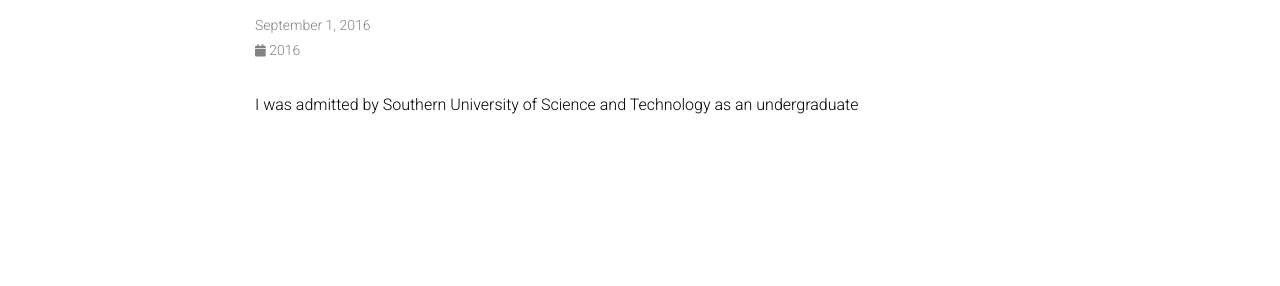
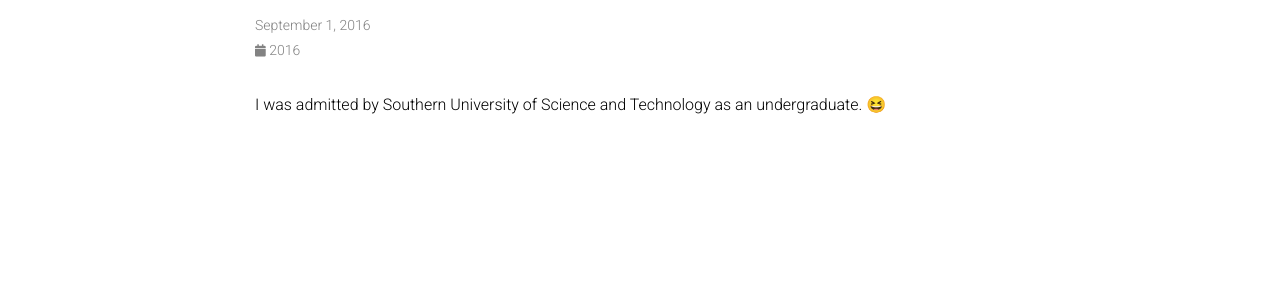
Before and after one commit to ghlkm/ghlkm.github.io, a Jekyll site: the page built from _news/announcement_2.md, in a window 1280 px wide. Shown: the part 146-432 px from the top of the page. Built offline with Jekyll 4.4.1, drawn with Linux system fonts in a browser that asks for light colours; comment, search, counter and statistics services are not loaded; a style sheet for code colours, icons or effects is not loaded.

```diff
--- a/_news/announcement_2.md
+++ b/_news/announcement_2.md
@@ -4,4 +4,4 @@ date: 2016-09-01 16:11:00-0400
 inline: true
 ---
 
-I was admitted by Southern University of Science and Technology as an undergraduate
+I was admitted by Southern University of Science and Technology as an undergraduate. 😆
```
